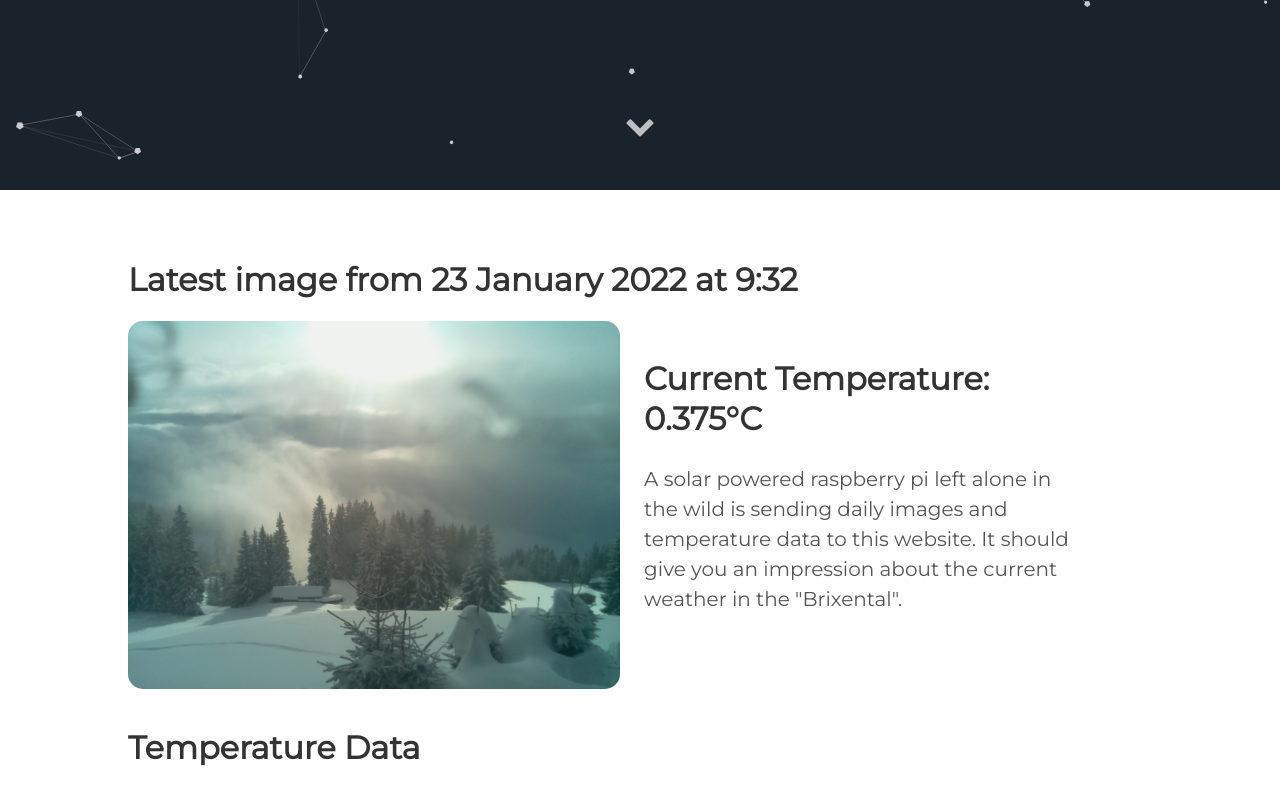
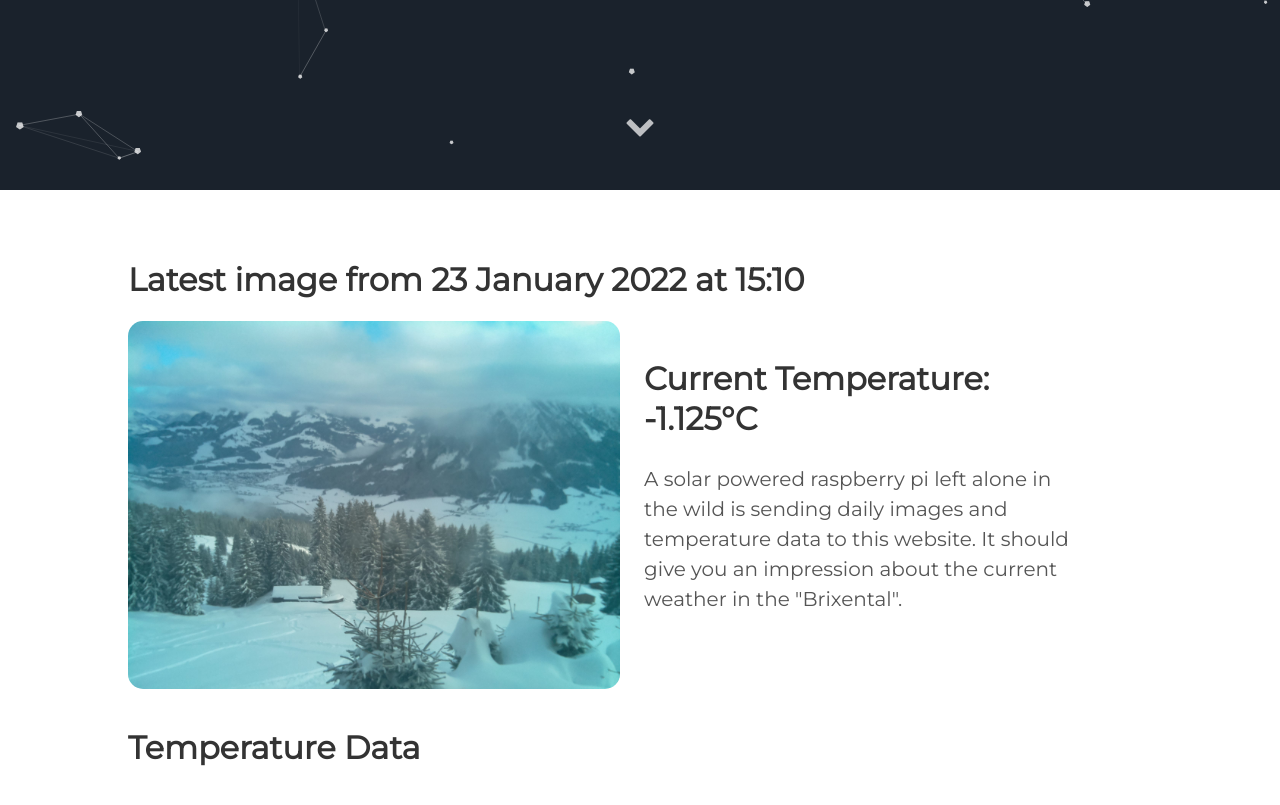
Before and after one commit to vektorious/vektorious.github.io, a Jekyll site: the page built from resources/huette.md, in a window 1280 px wide and 900 px high, scrolled down 710 px. Shown: the top 805 px of the window. Built offline with Jekyll 4.4.1, drawn with Linux system fonts in a browser that asks for light colours.

Commit message:
I'm a bot beep boop

```diff
--- a/resources/huette.md
+++ b/resources/huette.md
@@ -6,13 +6,13 @@ image: '/assets/img/'
 description: 'Live image from the Austrian alps'
 twitter_text: ' '
 ---
-## Latest image from 23 January 2022 at  9:32
+## Latest image from 23 January 2022 at 15:10
 <div class="huette">
   <div class="huette-image">
     <img src="{{ "/assets/img/huette.jpg" | prepend: site.baseurl }}">
   </div>
   <div class="huette-text">
-        <h2>Current Temperature: 0.375°C</h2>
+        <h2>Current Temperature: -1.125°C</h2>
         <p>A solar powered raspberry pi left alone in the wild is sending daily images and temperature data to this website. It should give you an impression about the current weather in the "Brixental".</p>
 
   </div>
```
Also changed, not shown: rpi-script/2022-01-23_150934.txt (renamed from rpi-script/2022-01-23_093045.txt, +5 -5 lines), rpi-script/huette.md (+2 -2 lines), assets/img/huette.jpg, assets/img/temp_plot.png, rpi-script/temp_plot.png, 1 other file.
